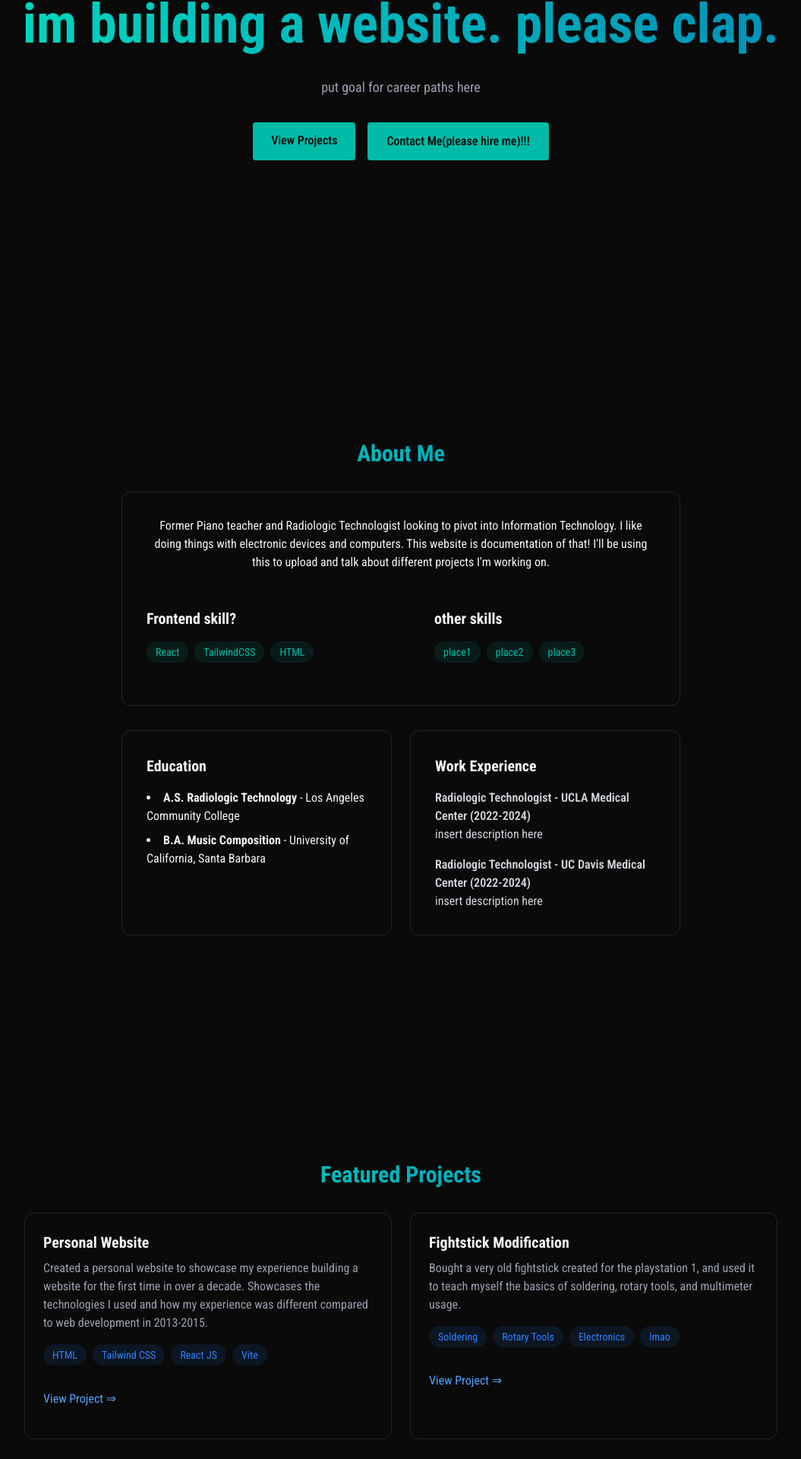
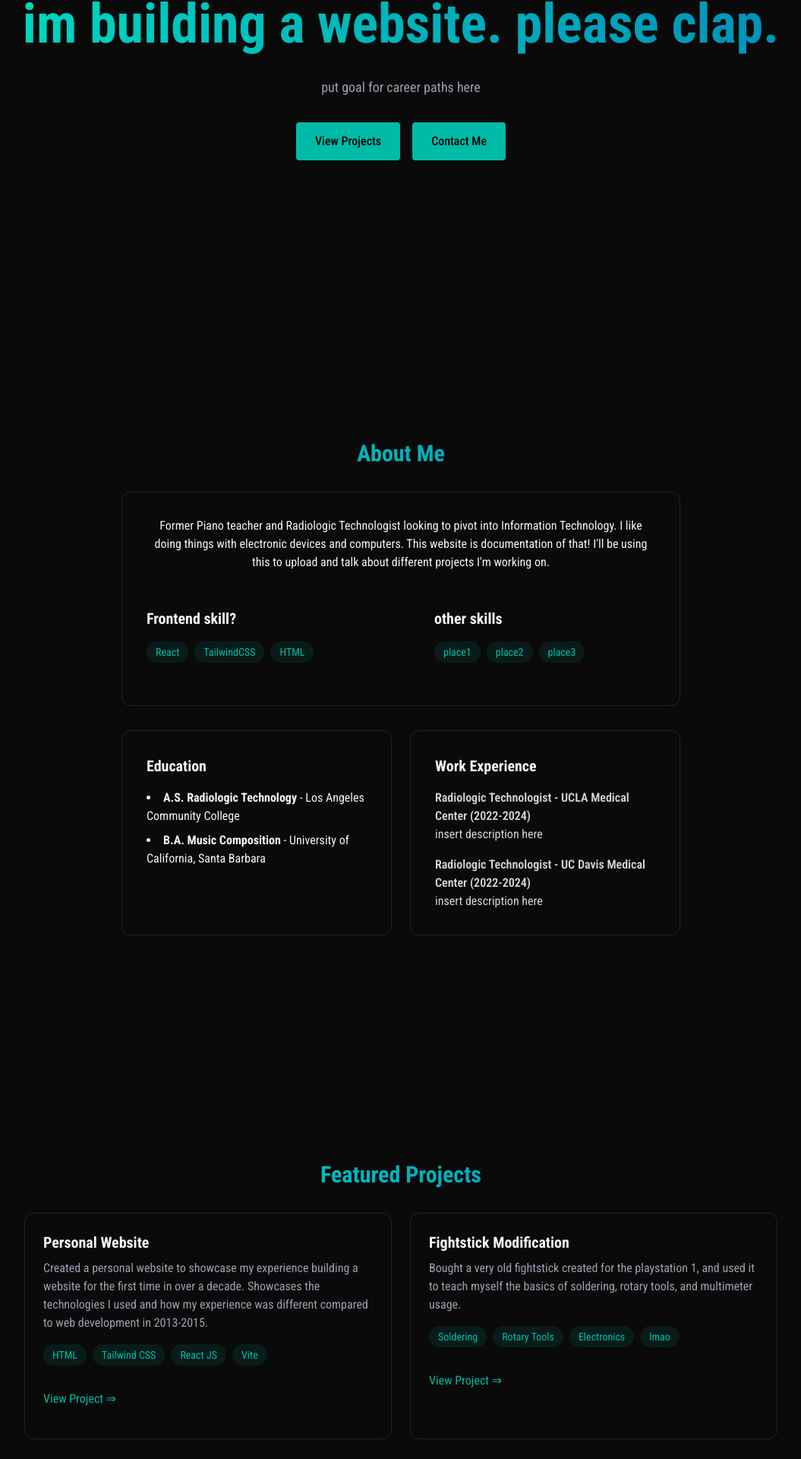
Before and after one commit to danielnavas/website, a React (Vite) app: page / in a window 1280 px wide. Shown: the part 301-2221 px from the top of the page at 76% size, without its empty margins (112-1167 px from the left). Built offline with nearby package versions, Linux system fonts and the light colour scheme.

Commit message:
updated .jsx files

```diff
--- a/src/components/sections/Home.jsx
+++ b/src/components/sections/Home.jsx
@@ -13,11 +13,11 @@ export const Home = () => {
                 put goal for career paths here
             </p>
             <div className="flex justify-center space-x-4">
-                <a href="#Projects" className="bg-teal-500 text-black py-3 px-6 rounded font-medium transition relative overflow-hidden
-                hover:-translate-y-2.5 hover:shadow-[0_0_15px_rgba(59, 130, 246, 0.4)]"> View Projects</a>
+                <a href="#Projects" className="border border-teal-500/50 bg-teal-500 text-black py-3 px-6 rounded font-medium transition relative overflow-hidden
+                hover:-translate-y-2.5 hover:shadow-[0_0_15px_rgba(59, 130, 246, 0.4)] hover:bg-blue-500/10 hover:text-teal-400"> View Projects</a>
 
                 <a href="#Contact" className=" border border-teal-500/50 bg-teal-500 text-black py-3 px-6 rounded font-medium transition-all duration-200
-                hover:-translate-y-2.5 hover:shadow-[0_0_15px_rgba(59, 130, 246, 0.2)] hover:bg-blue-500/10 hover:text-teal-400"> Contact Me(please hire me)!!!</a>
+                hover:-translate-y-2.5 hover:shadow-[0_0_15px_rgba(59, 130, 246, 0.4)] hover:bg-blue-500/10 hover:text-teal-400"> Contact Me</a>
 
 
             </div>
--- a/src/components/sections/Projects.jsx
+++ b/src/components/sections/Projects.jsx
@@ -17,7 +17,7 @@ export const Projects = () => {
                     {["HTML", "Tailwind CSS", "React JS", "Vite"].map((tech, key) => (
                         <span
                         key={key}
-                        className="bg-blue-500/10 text-blue-500 py-1 px-3 rounded-full text-sm
+                        className="bg-teal-500/10 text-teal-500 py-1 px-3 rounded-full text-sm
                         hover:blue-500/20 hover:shadow-[0_2px_8px_rgba(59,130,246,0.2)] transition">
                         {tech}
                         </span>
@@ -26,7 +26,7 @@ export const Projects = () => {
 
                 <div className="flex justify-between items-center">
                     <a href="#"
-                    className="text-blue-400 hover:text-blue-300 transition-colors my-4">
+                    className="text-teal-500 hover:text-teal-400 transition-colors my-4">
                     View Project &rArr;
                     </a>
                 </div>
@@ -39,16 +39,16 @@ export const Projects = () => {
                     {["Soldering", "Rotary Tools", "Electronics", "lmao"].map((tech, key) => (
                         <span
                         key={key}
-                        className="bg-blue-500/10 text-blue-500 py-1 px-3 rounded-full text-sm
+                        className="bg-teal-500/10 text-teal-500 py-1 px-3 rounded-full text-sm
                         hover:blue-500/20 hover:shadow-[0_2px_8px_rgba(59,130,246,0.2)] transition">
                         {tech}
                         </span>
                     ))}
                 </div>
 
-                <div className="flex justify-between items-center">
+                <div className="flex">
                     <a href="#"
-                    className="text-blue-400 hover:text-blue-300 transition-colors my-4">
+                    className="text-teal-500 hover:text-teal-400 transition-colors my-4">
                     View Project &rArr;
                     </a>
                 </div>
```
